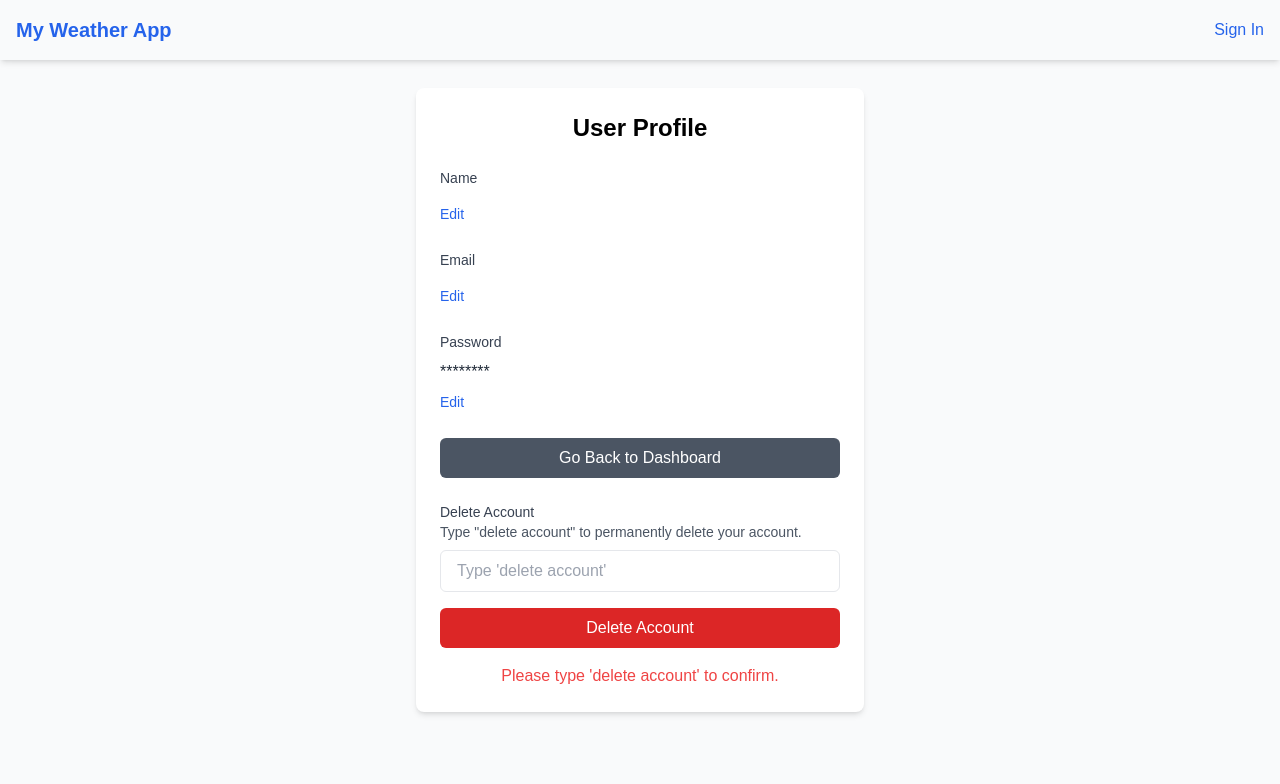
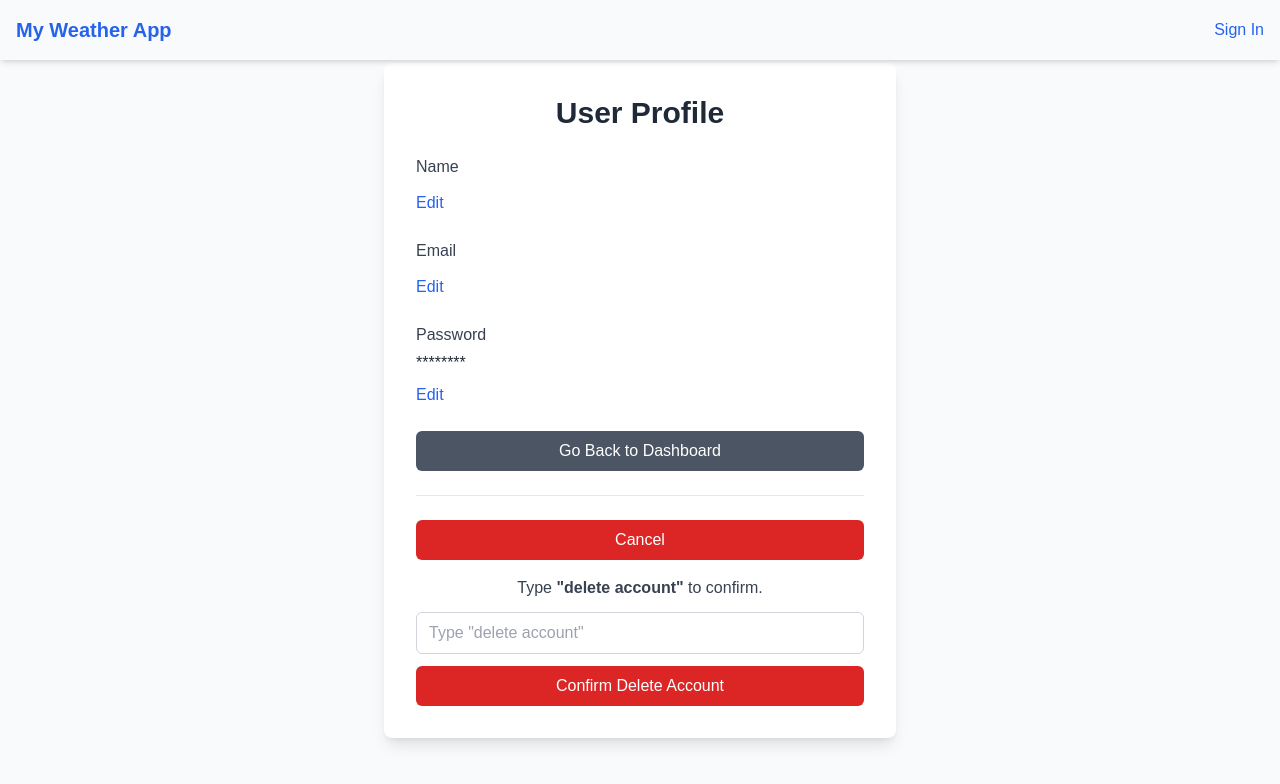
Before and after one commit to victorSauceda/weather-next, a Next.js app: page /profile in a window 1280 px wide. Both pictures are taken after a click on the button "Delete Account". Shown: the top 784 px of the page. Built offline with nearby package versions, Linux system fonts and the light colour scheme; no server answers.

Commit message:
update profile

```diff
--- a/app/profile/page.tsx
+++ b/app/profile/page.tsx
@@ -13,17 +13,16 @@ export default function UserProfile() {
   const [editingField, setEditingField] = useState<string | null>(null);
   const [message, setMessage] = useState<string | null>(null);
   const [error, setError] = useState<string | null>(null);
+  const [deleteMode, setDeleteMode] = useState(false);
   const [confirmDelete, setConfirmDelete] = useState("");
   const [deleteMessage, setDeleteMessage] = useState<string | null>(null);
 
-  // Toggle editing mode for specific fields
   const toggleEditField = (field: string) => {
     setEditingField(editingField === field ? null : field);
     setMessage(null);
     setError(null);
   };
 
-  // Handle profile update
   const handleSave = async () => {
     const res = await fetch("/api/user/update-profile", {
       method: "POST",
@@ -40,7 +39,6 @@ export default function UserProfile() {
     }
   };
 
-  // Handle account deletion
   const handleDeleteAccount = async () => {
     if (confirmDelete !== "delete account") {
       setDeleteMessage("Please type 'delete account' to confirm.");
@@ -55,97 +53,91 @@ export default function UserProfile() {
 
     if (res.ok) {
       setDeleteMessage("Account deleted successfully.");
-      signOut(); // Sign out the user after deletion
-      router.push("/"); // Redirect to home or another suitable page
+      signOut();
+      router.push("/");
     } else {
       setDeleteMessage("Failed to delete account. Please try again.");
     }
   };
 
   return (
-    <div className="min-h-screen text-black flex items-center justify-center bg-gray-50 p-8">
-      <div className="max-w-md w-full bg-white p-6 rounded-lg shadow-md">
-        <h2 className="text-2xl font-bold text-center">User Profile</h2>
-        {message && (
-          <p className="text-green-500 text-center mt-4">{message}</p>
-        )}
-        {error && <p className="text-red-500 text-center mt-4">{error}</p>}
+    <div className="min-h-screen flex flex-col items-center justify-center bg-gray-50 p-6">
+      <div className="max-w-lg w-full bg-white p-8 rounded-lg shadow-lg space-y-6">
+        <h2 className="text-3xl font-semibold text-center text-gray-800">
+          User Profile
+        </h2>
+        {message && <p className="text-center text-green-500">{message}</p>}
+        {error && <p className="text-center text-red-500">{error}</p>}
 
         {/* Name Field */}
-        <div className="mt-6">
-          <label className="block text-sm font-medium text-gray-700">
-            Name
-          </label>
+        <div>
+          <label className="text-gray-700 font-medium">Name</label>
           {editingField === "name" ? (
             <input
               type="text"
               value={name}
               onChange={(e) => setName(e.target.value)}
-              className="w-full px-4 py-2 border rounded-md mt-2"
+              className="w-full px-3 py-2 mt-1 border border-gray-300 rounded-md"
             />
           ) : (
-            <p className="text-gray-800 mt-2">{name}</p>
+            <p className="mt-1 text-gray-800">{name}</p>
           )}
           <button
             onClick={() => toggleEditField("name")}
-            className="text-blue-600 text-sm mt-2 hover:underline"
+            className="mt-2 text-blue-600 hover:underline"
           >
             {editingField === "name" ? "Cancel" : "Edit"}
           </button>
         </div>
 
         {/* Email Field */}
-        <div className="mt-6">
-          <label className="block text-sm font-medium text-gray-700">
-            Email
-          </label>
+        <div>
+          <label className="text-gray-700 font-medium">Email</label>
           {editingField === "email" ? (
             <input
               type="email"
               value={email}
               onChange={(e) => setEmail(e.target.value)}
-              className="w-full px-4 py-2 border rounded-md mt-2"
+              className="w-full px-3 py-2 mt-1 border border-gray-300 rounded-md"
             />
           ) : (
-            <p className="text-gray-800 mt-2">{email}</p>
+            <p className="mt-1 text-gray-800">{email}</p>
           )}
           <button
             onClick={() => toggleEditField("email")}
-            className="text-blue-600 text-sm mt-2 hover:underline"
+            className="mt-2 text-blue-600 hover:underline"
           >
             {editingField === "email" ? "Cancel" : "Edit"}
           </button>
         </div>
 
         {/* Password Field */}
-        <div className="mt-6">
-          <label className="block text-sm font-medium text-gray-700">
-            Password
-          </label>
+        <div>
+          <label className="text-gray-700 font-medium">Password</label>
           {editingField === "password" ? (
             <input
               type="password"
               placeholder="New Password"
               value={password}
               onChange={(e) => setPassword(e.target.value)}
-              className="w-full px-4 py-2 border rounded-md mt-2"
+              className="w-full px-3 py-2 mt-1 border border-gray-300 rounded-md"
             />
           ) : (
-            <p className="text-gray-800 mt-2">********</p>
+            <p className="mt-1 text-gray-800">********</p>
           )}
           <button
             onClick={() => toggleEditField("password")}
-            className="text-blue-600 text-sm mt-2 hover:underline"
+            className="mt-2 text-blue-600 hover:underline"
           >
             {editingField === "password" ? "Cancel" : "Edit"}
           </button>
         </div>
 
-        {/* Save Button */}
+        {/* Save Changes Button */}
         {editingField && (
           <button
             onClick={handleSave}
-            className="w-full mt-6 bg-blue-600 text-white py-2 rounded-md hover:bg-blue-700 transition"
+            className="w-full bg-blue-600 text-white py-2 rounded-md hover:bg-blue-700 transition"
           >
             Save Changes
           </button>
@@ -154,31 +146,37 @@ export default function UserProfile() {
         {/* Go Back to Dashboard */}
         <button
           onClick={() => router.push("/dashboard")}
-          className="w-full mt-6 bg-gray-600 text-white py-2 rounded-md hover:bg-gray-700 transition"
+          className="w-full mt-4 bg-gray-600 text-white py-2 rounded-md hover:bg-gray-700 transition"
         >
           Go Back to Dashboard
         </button>
 
-        {/* Delete Account */}
-        <div className="mt-6">
-          <label className="block text-sm font-medium text-gray-700">
-            Delete Account
-          </label>
-          <p className="text-gray-600 text-sm">
-            Type "delete account" to permanently delete your account.
+        {/* Delete Account Section */}
+        <div className="border-t pt-6 mt-4">
+          <button
+            onClick={() => setDeleteMode(!deleteMode)}
+            className="w-full bg-red-600 text-white py-2 rounded-md hover:bg-red-700 transition"
+          >
+            {deleteMode ? "Cancel" : "Delete Account"}
+          </button>
+          {deleteMode && (
+            <div className="mt-4 space-y-3">
+              <p className="text-gray-700 text-center">
+                Type <span className="font-semibold">"delete account"</span> to
+                confirm.
               </p>
               <input
                 type="text"
                 value={confirmDelete}
                 onChange={(e) => setConfirmDelete(e.target.value)}
-            placeholder="Type 'delete account'"
-            className="w-full px-4 py-2 border rounded-md mt-2"
+                placeholder='Type "delete account"'
+                className="w-full px-3 py-2 border border-gray-300 rounded-md"
               />
               <button
                 onClick={handleDeleteAccount}
-            className="w-full mt-4 bg-red-600 text-white py-2 rounded-md hover:bg-red-700 transition"
+                className="w-full bg-red-600 text-white py-2 rounded-md hover:bg-red-700 transition"
               >
-            Delete Account
+                Confirm Delete Account
               </button>
               {deleteMessage && (
                 <p
@@ -192,6 +190,8 @@ export default function UserProfile() {
                 </p>
               )}
             </div>
+          )}
+        </div>
       </div>
     </div>
   );
```
Lines whose indentation alone changed are shown as unchanged.
